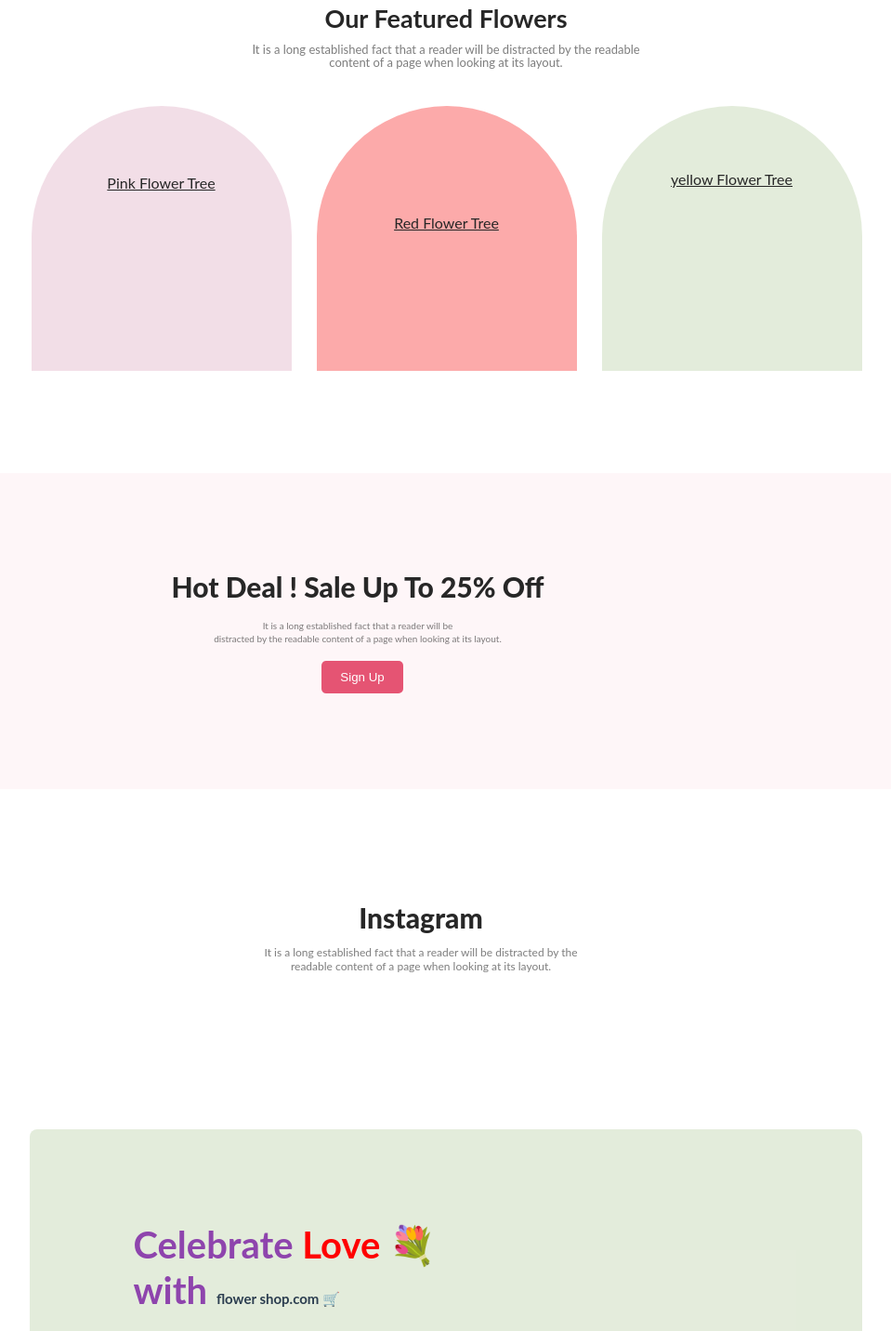
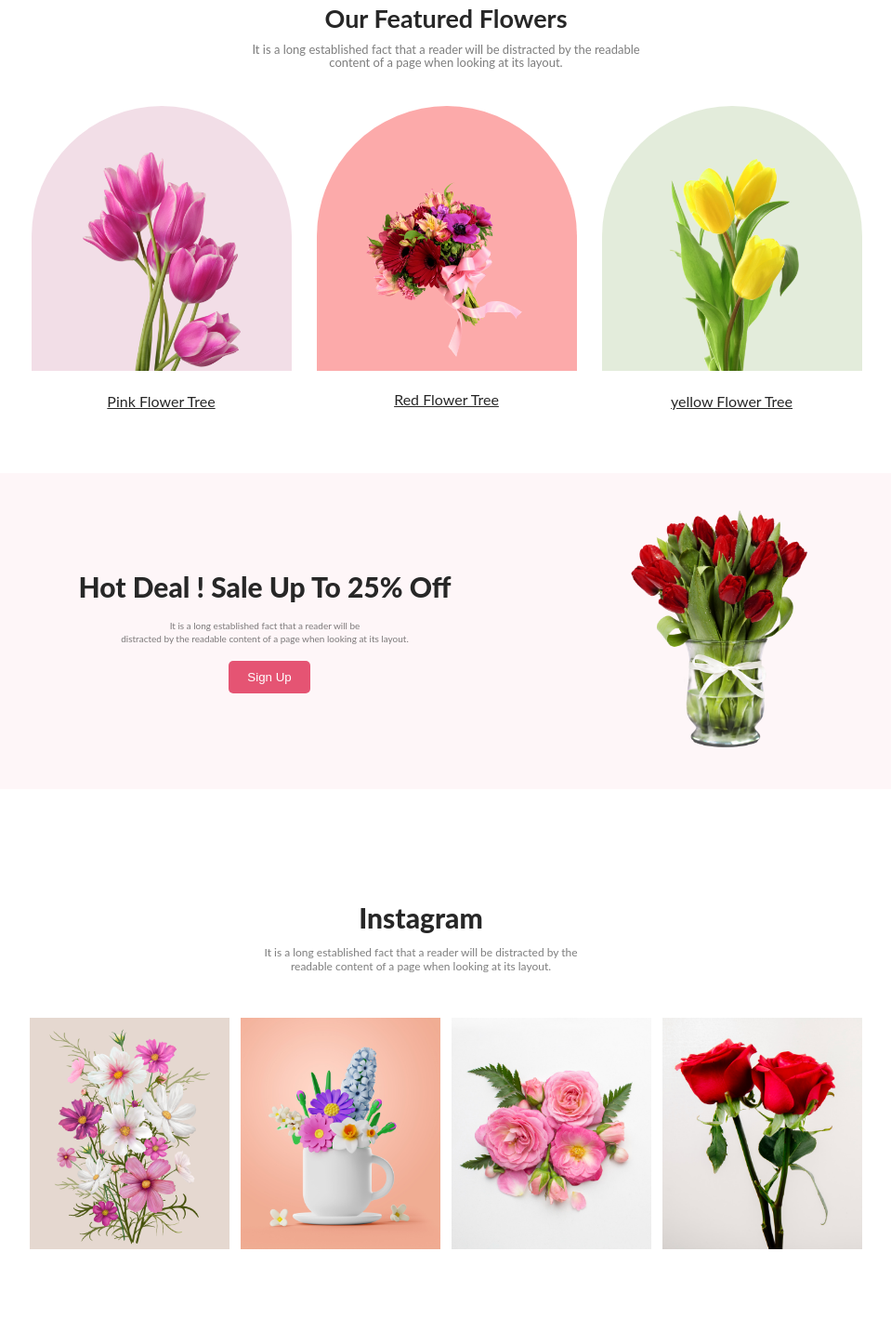
Before and after one commit to juwel36/flower-shop.comm, a plain HTML site: page index.html in a window 1280 px wide. Shown: the part 942-2374 px from the top of the page at 93% size, without its empty margins (160-1119 px from the left). Drawn offline with Linux system fonts and the light colour scheme.

Commit message:
project done

```diff
--- a/index.html
+++ b/index.html
@@ -16,7 +16,7 @@
 <button class="shopNow-btn">Shop Now</button>
 </div>
 <div class="main-img">
-<img class="main-photo" src="images/pngwing 10.png" alt="">
+<img class="main-photo" src="img/pngwing 10.png" alt="">
 
 </div>
 
@@ -31,15 +31,15 @@
 
 <div class="flower-type">
 <div class="pink-flower-tree">
-<img class="pink-flower" src="images/pngwing 6.png" alt="">
+<img class="pink-flower" src="img/pngwing 6.png" alt="">
 <p class="tree-name">Pink Flower Tree</p>
 </div>
 <div class="red-flower-tree">
-<img class="red-flower" src="images/pngwing 5.png" alt="">
+<img class="red-flower" src="img/pngwing 5.png" alt="">
 <p class="tree-namee">Red Flower Tree</p>
 </div>
 <div class="yellow-flower-tree">
-<img  class="yellow-flower"src="images/pngwing 7.png" alt="">
+<img  class="yellow-flower"src="img/pngwing 7.png" alt="">
 <p class="tree-name">yellow Flower Tree</p>
 </div>
 </div>
@@ -56,7 +56,7 @@
 
 </div>
 <div class="rose-flower-picture">
-<img class="rose-flower" src="images/pngwing 8.png" alt="">
+<img class="rose-flower" src="img/pngwing 8.png" alt="">
 </div>
 </div>
 </section>
@@ -76,10 +76,10 @@
 </div>
 
 <div class="media-photo">
-<img class="media-post" src="images/Rectangle 4.png" alt="">
-<img class="media-post" src="images/Rectangle 5.png" alt="">
-<img class="media-post" src="images/Flower 01.png" alt="">
-<img class="media-post" src="images/Rectangle 6.png" alt="">
+<img class="media-post" src="img/Rectangle 4.png" alt="">
+<img class="media-post" src="img/Rectangle 5.png" alt="">
+<img class="media-post" src="img/Flower 01.png" alt="">
+<img class="media-post" src="img/Rectangle 6.png" alt="">
 </div>
 </div>
 </section>
@@ -99,7 +99,7 @@ Celebrate <span style="color: red;">Love</span> &#128144;<br> with <small style=
 
 </div>
 <div class="service-section-img">
-<img  class="redflower-img" src="images/1689078685111.png" alt="">
+<img  class="redflower-img" src="img/1689078685111.png" alt="">
 
 </div>
 </div>
--- a/style.css
+++ b/style.css
@@ -248,7 +248,7 @@ border-radius: 8px;
   /* deal search section */
 
   .deal-section {
-    background-image: url(images/Rectangle\ 9.png);
+    background-image: url(img/Rectangle\ 9.png);
     background-size: cover;
     background-position: center;
     width: 896px;
```
Also changed, not shown: img/1689078685111.png (added), img/Flower 01.png (added), img/Group 57.png (added), img/Group 58.png (added), img/Group 59.png (added), img/Rectangle 4.png (added), img/Rectangle 5.png (added), img/Rectangle 6.png (added), img/Rectangle 9.png (added), img/couple.png (added), img/pngwing 10.png (added), img/pngwing 5.png (added), img/pngwing 6.png (added), img/pngwing 7.png (added), 2 more files, 2 other files.
